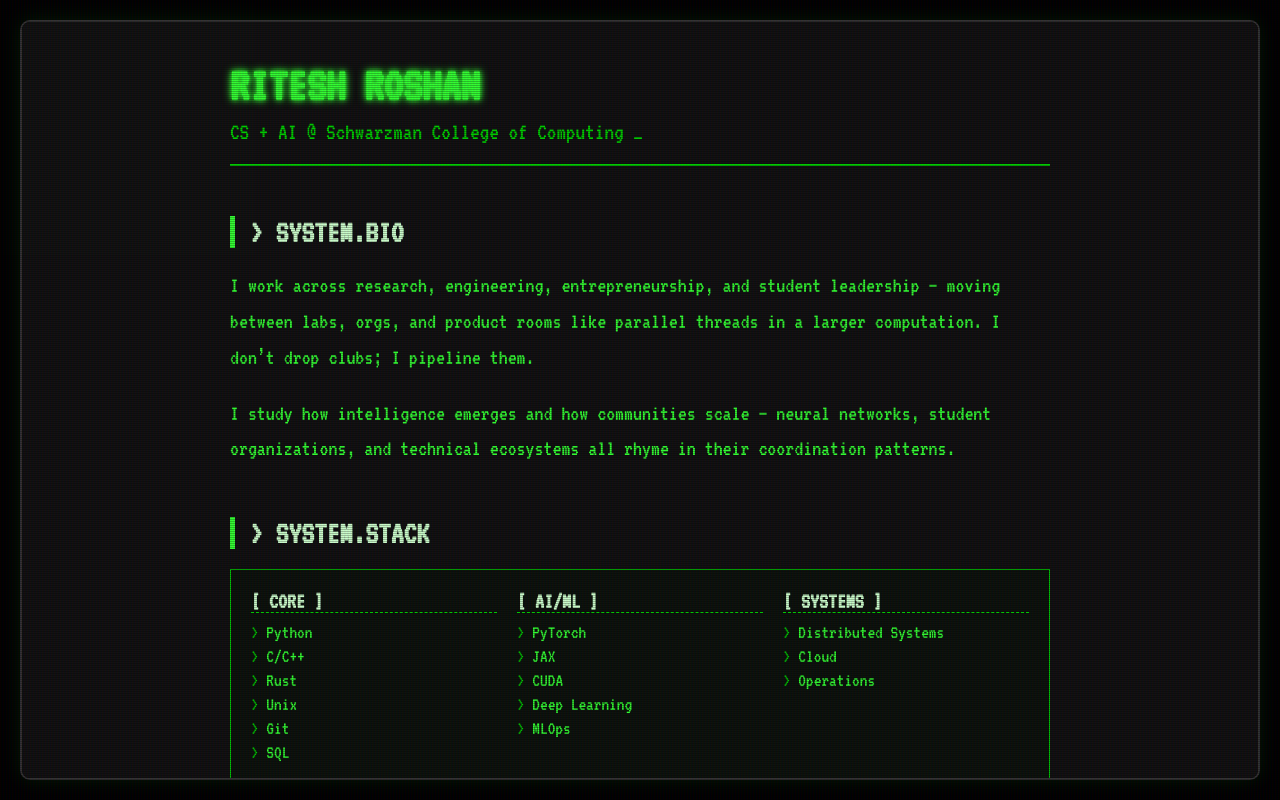
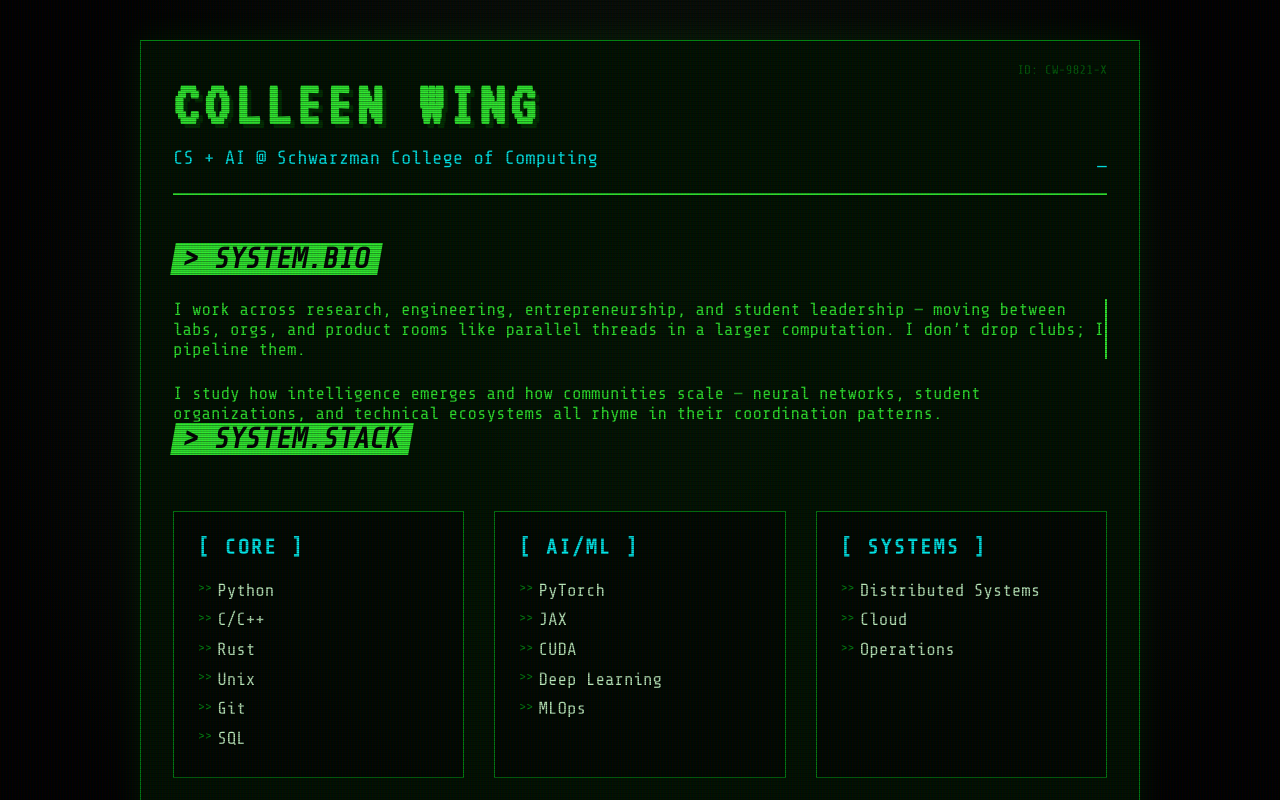
Before and after one commit to colleenwingsh/vixen, a plain HTML site: page index.html in a window 1280 px wide. Drawn offline with nearby package versions, Linux system fonts and the light colour scheme.

Commit message:
update profile to colleen wing with enhanced cyber aesthetic

```diff
--- a/index.html
+++ b/index.html
@@ -3,7 +3,7 @@
 <head>
     <meta charset="UTF-8">
     <meta name="viewport" content="width=device-width, initial-scale=1.0">
-    <title>CS + AI | Schwarzman College of Computing</title>
+    <title>Colleen Wing | CS + AI</title>
     <link rel="stylesheet" href="style.css">
 </head>
 <body>
@@ -12,7 +12,7 @@
             <div class="crt-overlay"></div>
             <div class="content">
                 <header>
-                    <h1>Ritesh Roshan</h1>
+                    <h1 class="glitch" data-text="Colleen Wing">Colleen Wing</h1>
                     <div class="status-line">
                         <span>CS + AI @ Schwarzman College of Computing</span>
                         <span class="blink">_</span>
--- a/style.css
+++ b/style.css
@@ -1,13 +1,16 @@
-@import url('https://fonts.googleapis.com/css2?family=VT323&display=swap');
+@import url('https://fonts.googleapis.com/css2?family=Share+Tech+Mono&family=VT323&display=swap');
 
 :root {
-    --bg-color: #0c0c0c;
-    --screen-bg: #111;
-    --text-primary: #33ff33; /* Classic Terminal Green */
-    --text-secondary: #00cc00;
+    --bg-color: #050505;
+    --screen-bg: #0a0f0a;
+    --terminal-green: #0f0;
+    --terminal-dim: #003300;
+    --text-primary: #33ff33;
+    --text-secondary: #008f11;
     --text-highlight: #ccffcc;
-    --scanline-color: rgba(18, 16, 16, 0.5);
-    --glow: 0 0 5px var(--text-primary), 0 0 10px var(--text-primary);
+    --accent-cyan: #0ff;
+    --scanline-color: rgba(0, 255, 0, 0.02);
+    --glow-strength: 0 0 10px rgba(51, 255, 51, 0.7), 0 0 20px rgba(51, 255, 51, 0.5);
 }
 
 * {
@@ -19,36 +22,35 @@
 body {
     background-color: var(--bg-color);
     color: var(--text-primary);
-    font-family: 'VT323', monospace;
+    font-family: 'Share Tech Mono', monospace; /* More sci-fi/tech than just retro */
     height: 100vh;
-    overflow: hidden; /* For full screen monitor feel */
+    overflow: hidden;
     display: flex;
     justify-content: center;
     align-items: center;
-    font-size: 1.2rem;
+    font-size: 1.1rem;
+    perspective: 1000px;
 }
 
 .monitor {
-    width: 100%;
-    height: 100%;
+    width: 100vw;
+    height: 100vh;
     background: #000;
     position: relative;
-    padding: 20px;
-    box-shadow: inset 0 0 100px rgba(0,0,0,0.9);
+    overflow: hidden;
 }
 
 .screen {
     width: 100%;
     height: 100%;
-    background: var(--screen-bg);
-    border: 2px solid #333;
-    border-radius: 10px;
+    background: radial-gradient(circle, #112211 0%, #000000 90%);
     position: relative;
-    overflow-y: auto; /* Allow scrolling content inside the screen */
-    box-shadow: 0 0 20px rgba(51, 255, 51, 0.1);
+    padding: 0;
+    overflow-y: auto;
+    border: none;
 }
 
-/* CRT Effects */
+/* Enhanced CRT Effects */
 .crt-overlay {
     position: fixed;
     top: 0;
@@ -56,157 +58,288 @@ body {
     width: 100%;
     height: 100%;
     pointer-events: none;
+    z-index: 100;
+
+    /* Scanlines */
     background: linear-gradient(
-        rgba(18, 16, 16, 0) 50%,
-        rgba(0, 0, 0, 0.25) 50%
-    ), linear-gradient(
-        90deg,
-        rgba(255, 0, 0, 0.06),
-        rgba(0, 255, 0, 0.02),
-        rgba(0, 0, 255, 0.06)
+        to bottom,
+        rgba(255,255,255,0),
+        rgba(255,255,255,0) 50%,
+        rgba(0,0,0,0.2) 50%,
+        rgba(0,0,0,0.2)
     );
+    background-size: 100% 4px;
+    animation: scanlines 0.3s linear infinite;
+}
+
+.crt-overlay::before {
+    content: " ";
+    display: block;
+    position: absolute;
+    top: 0;
+    left: 0;
+    bottom: 0;
+    right: 0;
+    background: linear-gradient(rgba(18, 16, 16, 0) 50%, rgba(0, 0, 0, 0.25) 50%), linear-gradient(90deg, rgba(255, 0, 0, 0.06), rgba(0, 255, 0, 0.02), rgba(0, 0, 255, 0.06));
+    z-index: 2;
     background-size: 100% 2px, 3px 100%;
-    z-index: 10;
+    pointer-events: none;
+}
+
+/* Flicker effect */
+.screen::after {
+    content: " ";
+    display: block;
+    position: absolute;
+    top: 0;
+    left: 0;
+    bottom: 0;
+    right: 0;
+    background: rgba(18, 16, 16, 0.1);
+    opacity: 0;
+    z-index: 2;
+    pointer-events: none;
     animation: flicker 0.15s infinite;
 }
 
-@keyframes flicker {
-    0% { opacity: 0.97; }
-    5% { opacity: 0.95; }
-    10% { opacity: 0.9; }
-    15% { opacity: 0.95; }
-    20% { opacity: 0.99; }
-    25% { opacity: 0.95; }
-    30% { opacity: 0.9; }
-    35% { opacity: 0.96; }
-    40% { opacity: 0.98; }
-    45% { opacity: 0.95; }
-    50% { opacity: 0.99; }
-    55% { opacity: 0.93; }
-    60% { opacity: 0.9; }
-    65% { opacity: 0.96; }
-    70% { opacity: 1; }
-    75% { opacity: 0.97; }
-    80% { opacity: 0.95; }
-    85% { opacity: 0.92; }
-    90% { opacity: 0.96; }
-    95% { opacity: 0.98; }
-    100% { opacity: 0.94; }
+.content {
+    max-width: 1000px;
+    margin: 5vh auto;
+    padding: 2rem;
+    position: relative;
+    z-index: 10;
+    border: 1px solid var(--text-secondary);
+    background: rgba(0, 20, 0, 0.85);
+    box-shadow: 0 0 30px rgba(0, 255, 0, 0.1);
 }
 
-.content {
-    padding: 40px;
-    max-width: 900px;
-    margin: 0 auto;
+/* Header & Glitch Text */
+header {
+    border-bottom: 2px solid var(--text-primary);
+    padding-bottom: 1.5rem;
+    margin-bottom: 3rem;
     position: relative;
-    z-index: 2;
 }
 
-/* Typography & Layout */
-header {
-    margin-bottom: 50px;
-    border-bottom: 2px solid var(--text-secondary);
-    padding-bottom: 20px;
+header::before {
+    content: "ID: CW-9821-X";
+    position: absolute;
+    top: -10px;
+    right: 0;
+    font-size: 0.8rem;
+    color: var(--text-secondary);
+    opacity: 0.7;
 }
 
-h1 {
-    font-size: 3rem;
+h1.glitch {
+    font-family: 'VT323', monospace;
+    font-size: 4rem;
     text-transform: uppercase;
-    text-shadow: var(--glow);
-    margin-bottom: 10px;
+    position: relative;
+    color: var(--text-primary);
+    text-shadow: 4px 4px 0px #003300;
+    margin: 0;
+    letter-spacing: 5px;
+}
+
+/* Glitch Animation Keyframes */
+@keyframes glitch-anim-1 {
+    0% { clip: rect(30px, 9999px, 10px, 0); }
+    5% { clip: rect(85px, 9999px, 92px, 0); }
+    10% { clip: rect(10px, 9999px, 5px, 0); }
+    15% { clip: rect(40px, 9999px, 60px, 0); }
+    20% { clip: rect(95px, 9999px, 20px, 0); }
+    25% { clip: rect(5px, 9999px, 75px, 0); }
+    30% { clip: rect(60px, 9999px, 15px, 0); }
+    35% { clip: rect(25px, 9999px, 80px, 0); }
+    40% { clip: rect(70px, 9999px, 35px, 0); }
+    45% { clip: rect(15px, 9999px, 90px, 0); }
+    50% { clip: rect(55px, 9999px, 10px, 0); }
+    100% { clip: rect(85px, 9999px, 92px, 0); }
+}
+
+.glitch::before, .glitch::after {
+    content: attr(data-text);
+    position: absolute;
+    top: 0;
+    left: 0;
+    width: 100%;
+    height: 100%;
+    background: var(--screen-bg);
+}
+
+.glitch::before {
+    left: 2px;
+    text-shadow: -1px 0 red;
+    clip: rect(24px, 550px, 90px, 0);
+    animation: glitch-anim-1 3s infinite linear alternate-reverse;
+}
+
+.glitch::after {
+    left: -2px;
+    text-shadow: -1px 0 blue;
+    clip: rect(85px, 550px, 140px, 0);
+    animation: glitch-anim-1 2s infinite linear alternate-reverse;
 }
 
 .status-line {
-    font-size: 1.5rem;
-    color: var(--text-secondary);
+    font-size: 1.2rem;
+    color: var(--accent-cyan);
+    margin-top: 10px;
+    display: flex;
+    justify-content: space-between;
 }
 
 .blink {
-    animation: blink-animation 1s steps(2, start) infinite;
+    animation: blink 1s step-end infinite;
 }
 
-@keyframes blink-animation {
-    to { visibility: hidden; }
+/* Section Styling */
+h2 {
+    font-size: 1.8rem;
+    color: var(--bg-color);
+    background: var(--text-primary);
+    display: inline-block;
+    padding: 0 10px;
+    margin-bottom: 1.5rem;
+    transform: skew(-10deg);
 }
 
-h2 {
-    font-size: 2rem;
-    margin-bottom: 20px;
-    border-left: 5px solid var(--text-primary);
-    padding-left: 15px;
-    color: var(--text-highlight);
+p.typewriter {
+    border-right: 2px solid var(--text-primary);
+    white-space: normal;
+    overflow: hidden;
+    margin-bottom: 1.5rem;
+    max-width: fit-content;
+    animation: blink-caret 0.75s step-end infinite;
 }
 
-h3 {
-    color: var(--text-highlight);
-    border-bottom: 1px dashed var(--text-secondary);
-    margin-bottom: 10px;
+/* Grid & Stack */
+.grid {
+    display: grid;
+    grid-template-columns: repeat(auto-fit, minmax(220px, 1fr));
+    gap: 30px;
+    margin-top: 2rem;
 }
 
-p {
-    margin-bottom: 20px;
-    line-height: 1.6;
-    font-size: 1.4rem;
+.category {
+    border: 1px solid var(--text-secondary);
+    padding: 1.5rem;
+    background: rgba(0, 0, 0, 0.5);
+    transition: all 0.3s ease;
+    position: relative;
+    overflow: hidden;
 }
 
-/* Specific Section Styles */
-.bio-section, .stack-section, .philosophy {
-    margin-bottom: 50px;
+.category::before {
+    content: '';
+    position: absolute;
+    top: 0;
+    left: 0;
+    width: 0;
+    height: 2px;
+    background: var(--text-primary);
+    transition: width 0.3s ease;
 }
 
-.grid {
-    display: grid;
-    grid-template-columns: repeat(auto-fit, minmax(200px, 1fr));
-    gap: 20px;
-    border: 1px solid var(--text-secondary);
-    padding: 20px;
-    background: rgba(0, 20, 0, 0.3);
+.category:hover::before {
+    width: 100%;
+}
+
+.category:hover {
+    box-shadow: 0 0 15px rgba(51, 255, 51, 0.2);
+    transform: translateY(-2px);
+    border-color: var(--text-primary);
+}
+
+.category h3 {
+    color: var(--accent-cyan);
+    margin-bottom: 1rem;
+    font-size: 1.3rem;
+    text-transform: uppercase;
+    letter-spacing: 2px;
 }
 
 .category ul {
     list-style: none;
+    padding-left: 0;
+}
+
+.category li {
+    padding: 0.3rem 0;
+    color: var(--text-highlight);
+    position: relative;
+    padding-left: 1.2rem;
 }
 
 .category li::before {
-    content: "> ";
+    content: ">>";
+    position: absolute;
+    left: 0;
     color: var(--text-secondary);
+    font-size: 0.8rem;
+    top: 0.4rem;
+    transition: color 0.2s;
 }
 
-.category li {
-    margin-bottom: 5px;
-    transition: color 0.3s;
+.category li:hover::before {
+    color: var(--text-primary);
 }
 
-.category li:hover {
-    color: var(--text-highlight);
-    text-shadow: var(--glow);
-    cursor: default;
+/* Footer Log */
+.philosophy {
+    margin-top: 4rem;
+    border-top: 1px dashed var(--text-secondary);
+    padding-top: 2rem;
+    color: var(--text-secondary);
+    font-size: 0.9rem;
 }
 
-.philosophy {
-    border-top: 1px solid var(--text-secondary);
-    padding-top: 20px;
-    font-style: italic;
-    opacity: 0.9;
+/* Animations */
+@keyframes blink {
+    50% { opacity: 0; }
 }
 
-/* Scrollbar */
+@keyframes blink-caret {
+    from, to { border-color: transparent; }
+    50% { border-color: var(--text-primary); }
+}
+
+@keyframes flicker {
+    0% { opacity: 0.04; }
+    5% { opacity: 0.05; }
+    10% { opacity: 0.02; }
+    15% { opacity: 0.05; }
+    20% { opacity: 0.04; }
+    30% { opacity: 0.02; }
+    40% { opacity: 0.05; }
+    50% { opacity: 0.04; }
+    55% { opacity: 0.02; }
+    60% { opacity: 0.05; }
+    70% { opacity: 0.03; }
+    80% { opacity: 0.05; }
+    90% { opacity: 0.03; }
+    100% { opacity: 0.04; }
+}
+
+@keyframes scanlines {
+    0% { background-position: 0% 0%; }
+    100% { background-position: 0% 100%; }
+}
+
+/* Scrollbar Style */
 ::-webkit-scrollbar {
-    width: 10px;
-}
-::-webkit-scrollbar-track {
+    width: 6px;
     background: #000;
 }
+
 ::-webkit-scrollbar-thumb {
     background: var(--text-secondary);
 }
-::-webkit-scrollbar-thumb:hover {
-    background: var(--text-primary);
-}
 
-/* Responsive */
-@media (max-width: 600px) {
-    h1 { font-size: 2rem; }
-    .content { padding: 20px; }
+/* Mobile Tweak */
+@media (max-width: 768px) {
+    h1.glitch { font-size: 2.5rem; }
+    .content { width: 95%; margin: 2vh auto; padding: 1rem; }
     .grid { grid-template-columns: 1fr; }
 }
```
